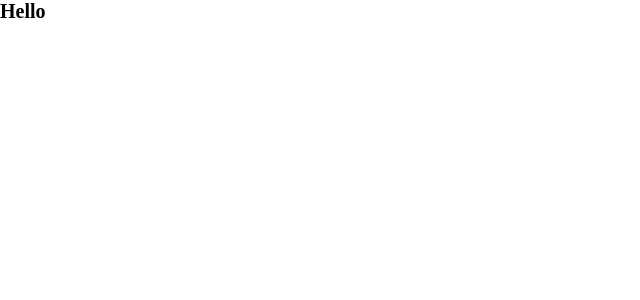
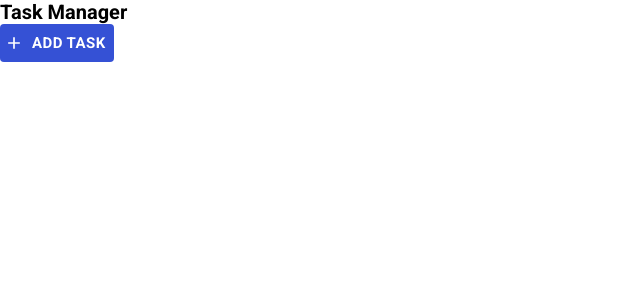
Before and after one commit to NedduJS/task-manager-frontend, a React app: page / in a window 1280 px wide. Shown: the top 300 px of the page, without its empty margins (0-640 px from the left). Built offline with nearby package versions, Linux system fonts and the light colour scheme.

Commit message:
Set structure

```diff
--- a/package.json
+++ b/package.json
@@ -11,6 +11,8 @@
   "author": "NedduJS",
   "license": "MIT",
   "dependencies": {
+    "@material-ui/core": "^4.12.1",
+    "@material-ui/icons": "^4.11.2",
     "react": "^17.0.2",
     "react-dom": "^17.0.2",
     "react-router-dom": "^5.2.0"
--- a/public/index.html
+++ b/public/index.html
@@ -5,6 +5,7 @@
   <meta http-equiv="X-UA-Compatible" content="IE=edge">
   <meta name="viewport" content="width=device-width, initial-scale=1.0">
   <title>Task Manager</title>
+  <link rel="stylesheet" href="https://fonts.googleapis.com/css?family=Roboto:300,400,500,700&display=swap" />
   <style>
     *{
       margin:0;
@@ -14,6 +15,12 @@
 
     html{
       font-size: 62.5%;
+      font-family: 'Roboto', sans-serif;
+    }
+
+    :root{
+      --brandColor: #3551d5;
+      --darkBrand: #243898;
     }
   </style>
 </head>
--- /dev/null
+++ b/src/components/AddButton.jsx
@@ -0,0 +1,16 @@
+import { withStyles } from '@material-ui/core/styles';
+import Button from '@material-ui/core/Button';
+
+const AddButton = withStyles({
+  root: {
+    backgroundColor: 'var(--brandColor)',
+    '&:hover': {
+      backgroundColor: 'var(--darkBrand)',
+    },
+    color: 'white',
+    fontSize: '1.5rem',
+    fontWeight: 'bold',
+  },
+})(Button);
+
+export default AddButton;
--- a/src/pages/Home.jsx
+++ b/src/pages/Home.jsx
@@ -1,7 +1,15 @@
 import React from 'react';
 
+import AddIcon from '@material-ui/icons/Add';
+import AddButton from '../components/AddButton';
+
 const Home = () => {
-  return <h1>Hello</h1>;
+  return (
+    <div className='home'>
+      <h1 className='home__title'>Task Manager</h1>
+      <AddButton startIcon={<AddIcon />}>Add Task</AddButton>
+    </div>
+  );
 };
 
 export default Home;
```
Also changed, not shown: src/components/TaskList.jsx (added, +7 -0 lines), src/components/CompletedTask.jsx (added), 1 other file (tests, documents, lock files or other folders).
